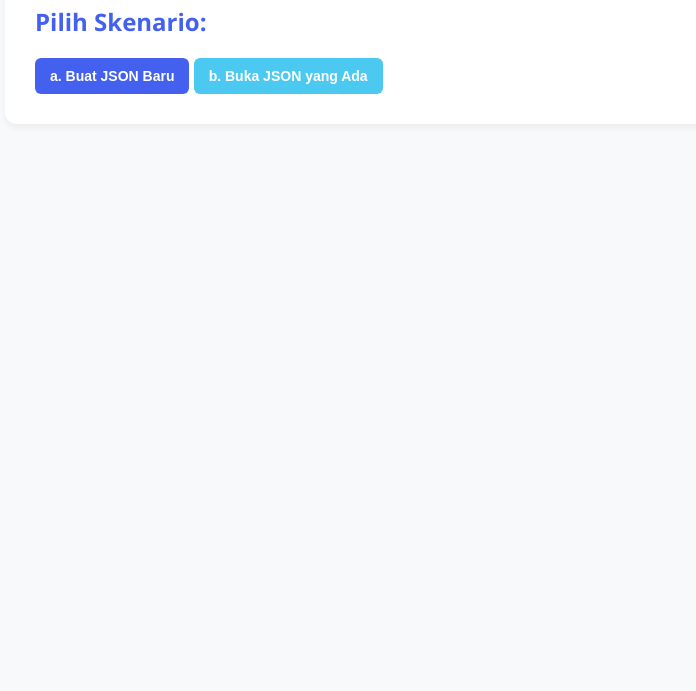
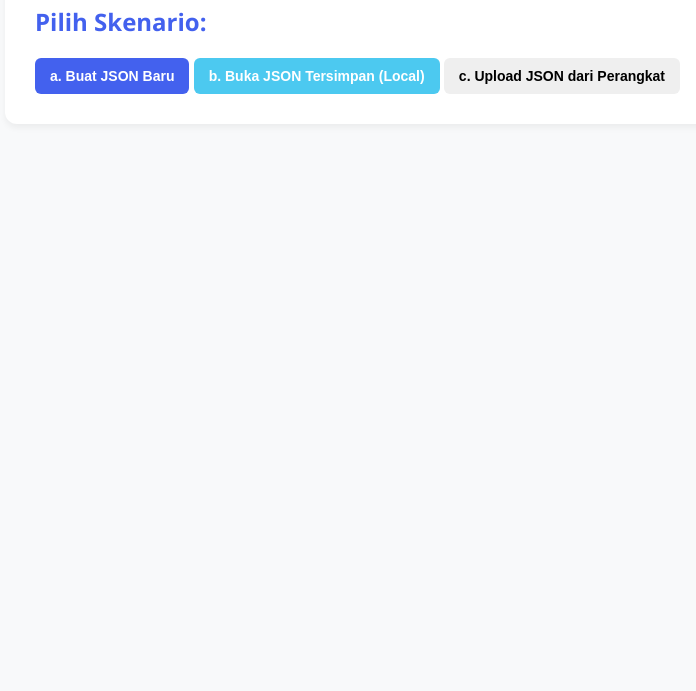
Before and after one commit to kandangjago/json, a plain HTML site: page index.html in a window 1280 px wide. Shown: the part 109-800 px from the top of the page, without its empty margins (205-901 px from the left). Drawn offline with Linux system fonts and the light colour scheme.

Commit message:
Update index.html

```diff
--- a/index.html
+++ b/index.html
@@ -13,8 +13,13 @@
         <!-- Skenario 1: Menu Utama -->
         <div id="view-menu" class="view active">
             <h2>Pilih Skenario:</h2>
-            <button id="btn-new" class="btn-primary">a. Buat JSON Baru</button>
-            <button id="btn-existing" class="btn-secondary">b. Buka JSON yang Ada</button>
+            <div class="menu-buttons">
+                <button id="btn-new" class="btn-primary">a. Buat JSON Baru</button>
+                <button id="btn-existing" class="btn-secondary">b. Buka JSON Tersimpan (Local)</button>
+                <button id="btn-upload" class="btn-warning">c. Upload JSON dari Perangkat</button>
+            </div>
+            <!-- Input file disembunyikan, akan dipanggil melalui tombol c -->
+            <input type="file" id="file-upload" accept=".json" style="display: none;">
         </div>
 
         <!-- Skenario 2a: Definisi Struktur JSON Baru -->
@@ -39,7 +44,7 @@
             </div>
         </div>
 
-        <!-- Skenario 2b & 3: Input & Manajemen Data -->
+        <!-- Skenario 2b, 3, & Upload: Input & Manajemen Data -->
         <div id="view-data" class="view">
             <h2 id="data-title">Input Data</h2>
             <!-- Indikator jumlah data real-time -->
```
